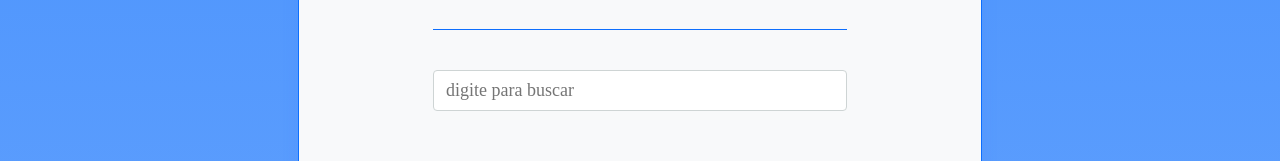
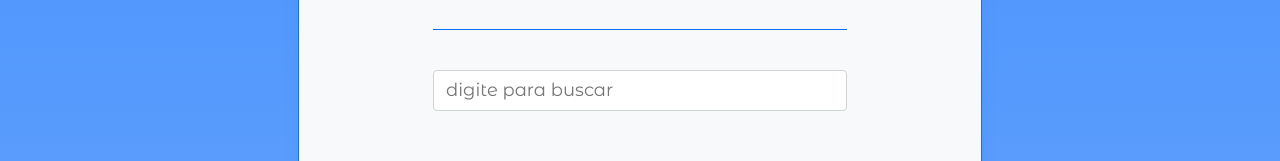
Before and after one commit to pedroprmartins/angular-project-indexa, an Angular app: page / in a window 1280 px wide. Shown: the part 558-719 px from the top of the page. Built offline with nearby package versions, Linux system fonts and the light colour scheme; a web font is replaced by a local one.

Commit message:
fix: Estiliza fonte do filtro de contatos.

```diff
--- a/src/app/app.component.css
+++ b/src/app/app.component.css
@@ -5,7 +5,7 @@ input {
   margin: 40px 0;
   padding: 6px 12px;
   color: #C6757D;
-  font-family: 'Montserrat';
+  font-family: "Montserrat Alternates", sans-serif;
   font-size: 18px;
   font-style: normal;
   font-weight: 400;
```
